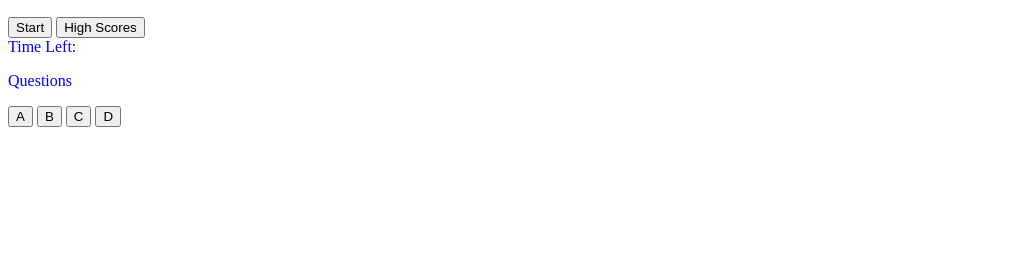
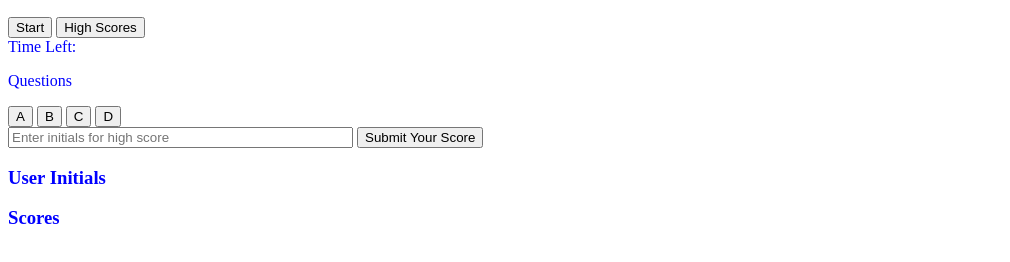
Before and after one commit to ant05man/code-quiz, a plain HTML site: page index.html in a window 1280 px wide. Shown: the part 110-372 px from the top of the page, without its empty margins (0-1010 px from the left). Drawn offline with Linux system fonts and the light colour scheme.

Commit message:
added submit score button and user initials

```diff
--- a/index.html
+++ b/index.html
@@ -25,5 +25,19 @@
                     <button id="d" onclick="checkAnswer('d')">D</button>
                 <div id="result"></div>
     </div>
+    <div id="gameover">
+        <div id="finalScore"></div>
+        <input type="text" size = "40" placeholder="Enter initials for high score" name="initials" id="initials" />
+        <button id="submitScore">Submit Your Score</button>
+    </div>
+    <div id="highScoreContainer">
+    <div id="highScorePage">
+        <div id="highScoreHeader">
+            <h3>User Initials</h3>
+            <h3>Scores</h3>
+        </div>
+    </div>
+    </div>
+
 </body>
 </html>
```
